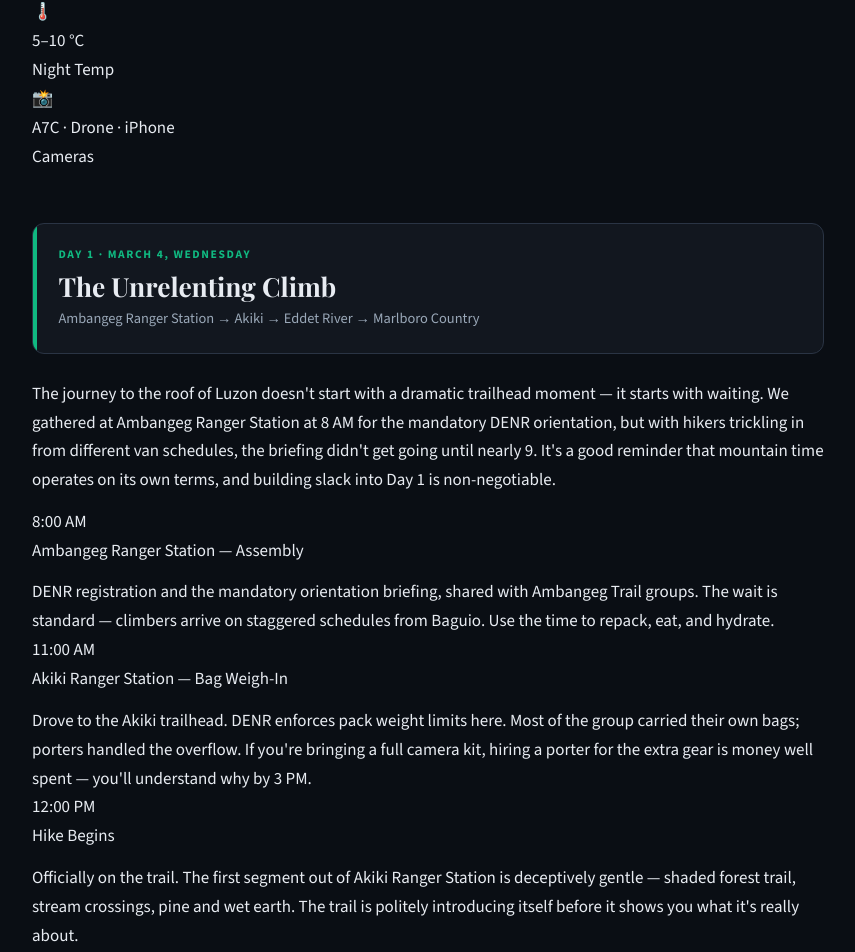
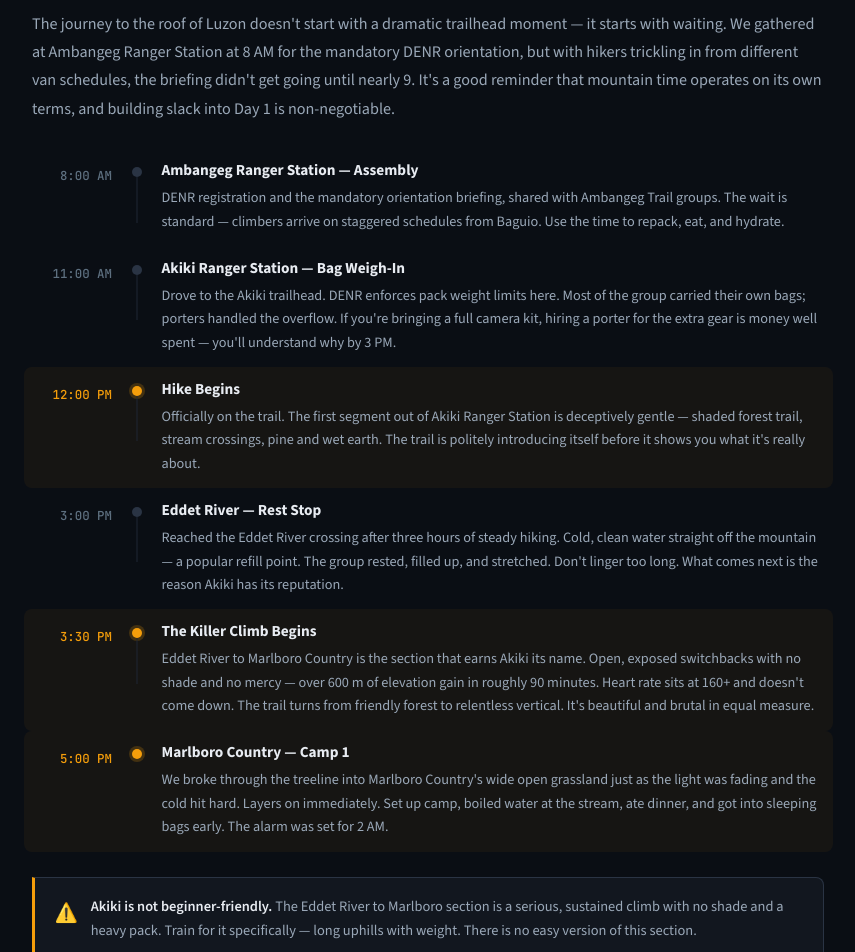
Before and after one commit to jasonalmine/travel-itineraries, a Next.js app: page /pulag/hike in a window 1280 px wide. Shown: the part 647-1599 px from the top of the page, without its empty margins (212-1067 px from the left). Built offline with nearby package versions, Linux system fonts and the light colour scheme.

Commit message:
Convert /pulag/hike to trip report blog style

```diff
--- a/src/app/pulag/hike/page.module.css
+++ b/src/app/pulag/hike/page.module.css
@@ -496,3 +496,306 @@
   background: linear-gradient(90deg, transparent, var(--border), transparent);
   margin: 1.5rem 0;
 }
+
+/* ============================================================
+   BLOG / TRIP REPORT STYLES (added March 2026)
+   ============================================================ */
+
+/* ---- Stats Bar ---- */
+.statsBar {
+  display: flex;
+  flex-wrap: wrap;
+  gap: 0.5rem;
+  margin: 1.5rem 0 0.5rem;
+  padding: 1.1rem 1.25rem;
+  background: var(--bg-card);
+  border: 1px solid var(--border);
+  border-radius: var(--radius);
+}
+
+.stat {
+  display: flex;
+  align-items: center;
+  gap: 0.5rem;
+  flex: 1 1 140px;
+  min-width: 0;
+}
+
+.statIcon {
+  font-size: 1.1rem;
+  flex-shrink: 0;
+}
+
+.statValue {
+  font-family: var(--font-heading);
+  font-size: 0.92rem;
+  font-weight: 700;
+  color: var(--text-primary);
+  line-height: 1.2;
+  white-space: nowrap;
+}
+
+.statLabel {
+  font-size: 0.68rem;
+  color: var(--text-muted);
+  text-transform: uppercase;
+  letter-spacing: 0.1em;
+  font-weight: 600;
+}
+
+/* ---- Day Content ---- */
+.dayContent {
+  padding: 0 0 2rem;
+}
+
+.prose {
+  font-size: 0.95rem;
+  color: var(--text-secondary);
+  line-height: 1.75;
+  margin: 1.25rem 0 1.5rem;
+}
+
+/* ---- Timeline ---- */
+.timeline {
+  display: flex;
+  flex-direction: column;
+  gap: 0;
+  margin: 1.5rem 0;
+  position: relative;
+}
+
+.timelineItem {
+  display: grid;
+  grid-template-columns: 80px 24px 1fr;
+  gap: 0 0.75rem;
+  align-items: flex-start;
+  padding: 0.75rem 0;
+  position: relative;
+}
+
+.timelineHighlight {
+  background: rgba(245, 158, 11, 0.05);
+  border-radius: var(--radius-sm);
+  margin: 0 -0.5rem;
+  padding: 0.75rem 0.5rem;
+}
+
+.timelineTime {
+  font-family: var(--font-mono);
+  font-size: 0.73rem;
+  color: var(--text-muted);
+  font-weight: 500;
+  text-align: right;
+  padding-top: 0.25rem;
+  white-space: nowrap;
+}
+
+.timelineHighlight .timelineTime {
+  color: var(--accent-summit);
+}
+
+.timelineDot {
+  width: 10px;
+  height: 10px;
+  border-radius: 50%;
+  background: var(--border);
+  flex-shrink: 0;
+  margin-top: 0.35rem;
+  position: relative;
+  z-index: 1;
+  justify-self: center;
+}
+
+.timelineHighlight .timelineDot {
+  background: var(--accent-summit);
+  box-shadow: 0 0 0 3px rgba(245, 158, 11, 0.2);
+}
+
+/* Vertical connector line */
+.timeline .timelineItem:not(:last-child) .timelineDot::after {
+  content: "";
+  position: absolute;
+  top: 100%;
+  left: 50%;
+  transform: translateX(-50%);
+  width: 1px;
+  height: calc(100% + 1.5rem + 10px);
+  background: var(--border-subtle);
+}
+
+.timelineTitle {
+  font-size: 0.9rem;
+  font-weight: 700;
+  color: var(--text-primary);
+  margin: 0 0 0.3rem;
+  line-height: 1.3;
+}
+
+.timelineBody {
+  font-size: 0.84rem;
+  color: var(--text-secondary);
+  line-height: 1.65;
+  margin: 0;
+}
+
+@media (max-width: 480px) {
+  .timelineItem {
+    grid-template-columns: 68px 20px 1fr;
+  }
+  .timelineTime {
+    font-size: 0.68rem;
+  }
+}
+
+/* ---- Callout Card ---- */
+.calloutCard {
+  display: flex;
+  gap: 0.75rem;
+  align-items: flex-start;
+  margin: 1.5rem 0;
+  padding: 1rem 1.15rem;
+  background: var(--bg-card);
+  border: 1px solid var(--border);
+  border-left: 3px solid var(--accent-summit);
+  border-radius: 0 var(--radius-sm) var(--radius-sm) 0;
+}
+
+.calloutIcon {
+  font-size: 1.1rem;
+  flex-shrink: 0;
+  padding-top: 0.1rem;
+}
+
+.calloutBody {
+  font-size: 0.85rem;
+  color: var(--text-secondary);
+  line-height: 1.65;
+}
+
+.calloutBody strong {
+  color: var(--text-primary);
+}
+
+/* ---- Section Header ---- */
+.sectionHead {
+  display: flex;
+  align-items: flex-start;
+  gap: 0.75rem;
+  margin-bottom: 1.25rem;
+}
+
+.sectionHeadIcon {
+  font-size: 1.4rem;
+  flex-shrink: 0;
+  padding-top: 0.1rem;
+}
+
+.sectionLabel {
+  font-size: 0.68rem;
+  font-weight: 700;
+  text-transform: uppercase;
+  letter-spacing: 0.14em;
+  color: var(--accent-summit);
+  margin-bottom: 0.2rem;
+}
+
+.sectionTitle {
+  font-family: var(--font-heading);
+  font-size: clamp(1.1rem, 2.5vw, 1.35rem);
+  font-weight: 700;
+  color: var(--text-primary);
+  margin: 0;
+  line-height: 1.2;
+}
+
+/* ---- Gear Grid ---- */
+.gearGrid {
+  display: grid;
+  grid-template-columns: repeat(auto-fit, minmax(220px, 1fr));
+  gap: 1rem;
+  margin: 1rem 0;
+}
+
+.gearCard {
+  padding: 1.25rem;
+  background: var(--bg-card);
+  border: 1px solid var(--border);
+  border-radius: var(--radius);
+}
+
+.gearIcon {
+  font-size: 1.5rem;
+  margin-bottom: 0.6rem;
+}
+
+.gearName {
+  font-family: var(--font-heading);
+  font-size: 1rem;
+  font-weight: 700;
+  color: var(--text-primary);
+  margin-bottom: 0.5rem;
+}
+
+.gearNote {
+  font-size: 0.83rem;
+  color: var(--text-secondary);
+  line-height: 1.65;
+  margin: 0;
+}
+
+/* ---- Photo Placeholder ---- */
+.photoPlaceholder {
+  height: 160px;
+  background: var(--bg-card);
+  border: 1px dashed var(--border);
+  border-radius: var(--radius);
+  display: flex;
+  align-items: center;
+  justify-content: center;
+  font-size: 0.9rem;
+  color: var(--text-muted);
+  margin: 1rem 0;
+}
+
+/* ---- Lessons ---- */
+.lessons {
+  display: grid;
+  gap: 0.75rem;
+  margin: 1rem 0;
+}
+
+.lessonItem {
+  display: flex;
+  gap: 0.9rem;
+  align-items: flex-start;
+  padding: 1rem 1.1rem;
+  background: var(--bg-card);
+  border: 1px solid var(--border);
+  border-radius: var(--radius-sm);
+}
+
+.lessonIcon {
+  font-size: 1.1rem;
+  flex-shrink: 0;
+  width: 32px;
+  height: 32px;
+  display: flex;
+  align-items: center;
+  justify-content: center;
+  background: rgba(245, 158, 11, 0.1);
+  border-radius: 8px;
+}
+
+.lessonTitle {
+  font-size: 0.88rem;
+  font-weight: 700;
+  color: var(--text-primary);
+  margin-bottom: 0.25rem;
+}
+
+.lessonBody {
+  font-size: 0.82rem;
+  color: var(--text-secondary);
+  line-height: 1.6;
+  margin: 0;
+}
```
